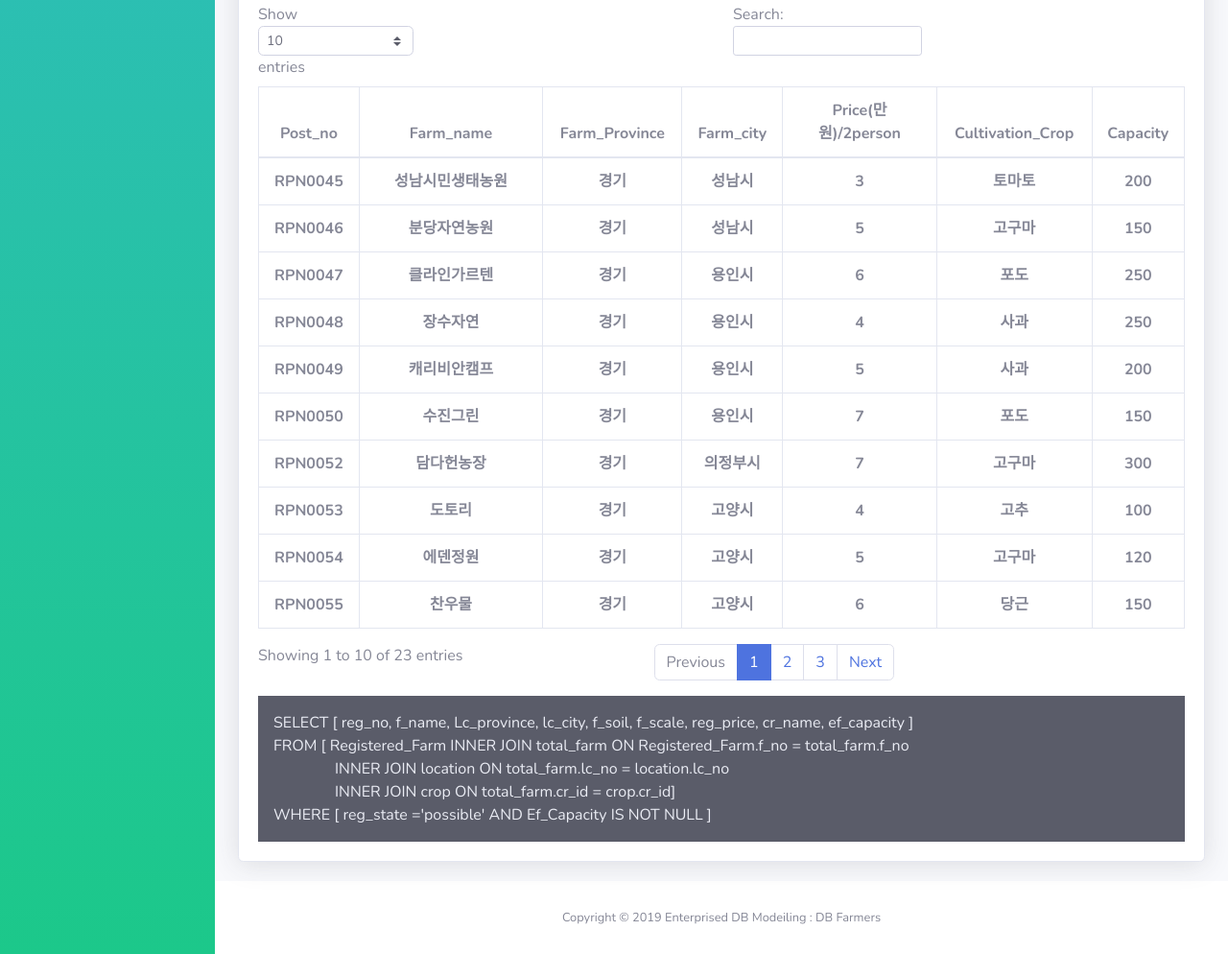
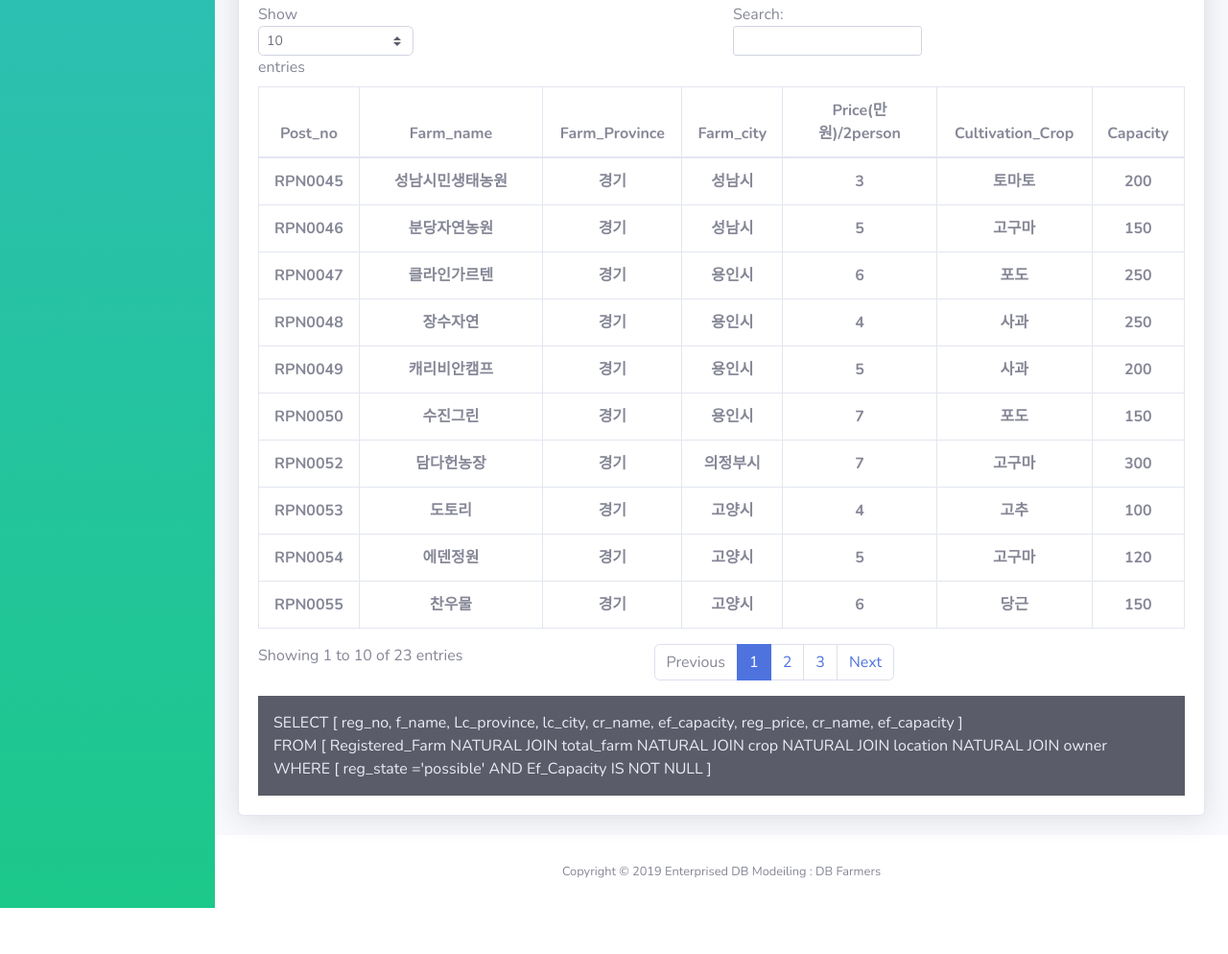
Before and after one commit to Yoonzzi/DB-farmers, a website with bundled scripts: page Ex_Farm.html in a window 1280 px wide. Shown: the part 833-1827 px from the top of the page at 96% size. After the commit the page ends 1779 px from the top, so only its background shows below. Built offline with nearby package versions, Linux system fonts and the light colour scheme.

Commit message:
Update Ex_Farm.html

```diff
--- a/Ex_Farm.html
+++ b/Ex_Farm.html
@@ -387,7 +387,7 @@
                        <h6 class="m-0 font-weight-bold text-primary">Based on Farm Rating</h6>
                      </div>
                      <div class="card-body">
-                         <img src="http://danmee.chosun.com/site/data/img_dir/2014/07/14/2014071402469_0.jpg" title="주말농장1" style="width: 100%; height: 150px;" aline>
+                         <img src="http://image.auction.co.kr/itemimage/17/c1/0a/17c10aa256.jpg" title="주말농장1" style="width: 100%; height: 150px;" aline>
                          <p></p>
                          <p></p>
                          <table border="2" width = "100%"" align = center>
@@ -423,7 +423,7 @@
                        <h6 class="m-0 font-weight-bold text-primary">New Registered Farm</h6>
                      </div>
                      <div class="card-body">
-                         <img src="http://image.auction.co.kr/itemimage/17/c1/0a/17c10aa256.jpg" title="주말농장1" style="width: 100%; height: 150px;" aline>
+                         <img src="http://danmee.chosun.com/site/data/img_dir/2014/07/14/2014071402469_0.jpg" title="주말농장1" style="width: 100%; height: 150px;" aline>
                          <p></p>
                          <p></p>
                          <table border="2" width = "100%"" align = center>
@@ -697,12 +697,10 @@
                     </tbody>
                   </table>
                   <p class="text-gray-200 p-3 bg-dark m-0">
-                      SELECT    [ reg_no, f_name, Lc_province, lc_city, f_soil, f_scale, reg_price, cr_name, ef_capacity ]
-                      <br>FROM    [ Registered_Farm INNER JOIN total_farm ON Registered_Farm.f_no = total_farm.f_no
-                      <br>&emsp;&emsp;&emsp;&emsp;INNER JOIN location ON total_farm.lc_no = location.lc_no
-                      <br>&emsp;&emsp;&emsp;&emsp;INNER JOIN crop
-                      ON total_farm.cr_id = crop.cr_id]
+                      SELECT    [ reg_no, f_name, Lc_province, lc_city, cr_name, ef_capacity, reg_price, cr_name, ef_capacity ]
+                      <br>FROM    [ Registered_Farm NATURAL JOIN total_farm NATURAL JOIN crop NATURAL JOIN location NATURAL JOIN owner
                           <br>WHERE  [ reg_state ='possible' AND Ef_Capacity IS NOT NULL ]
+
 
 
                   </p>
```
